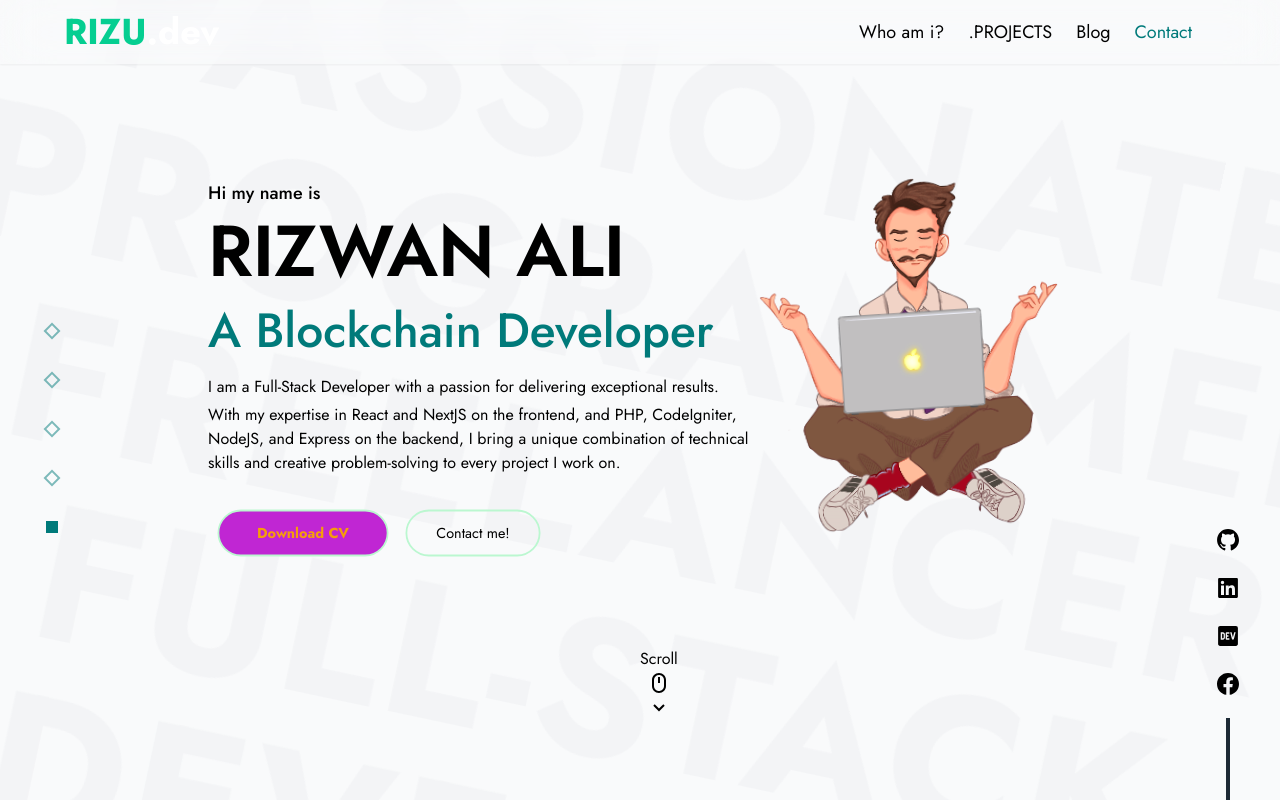
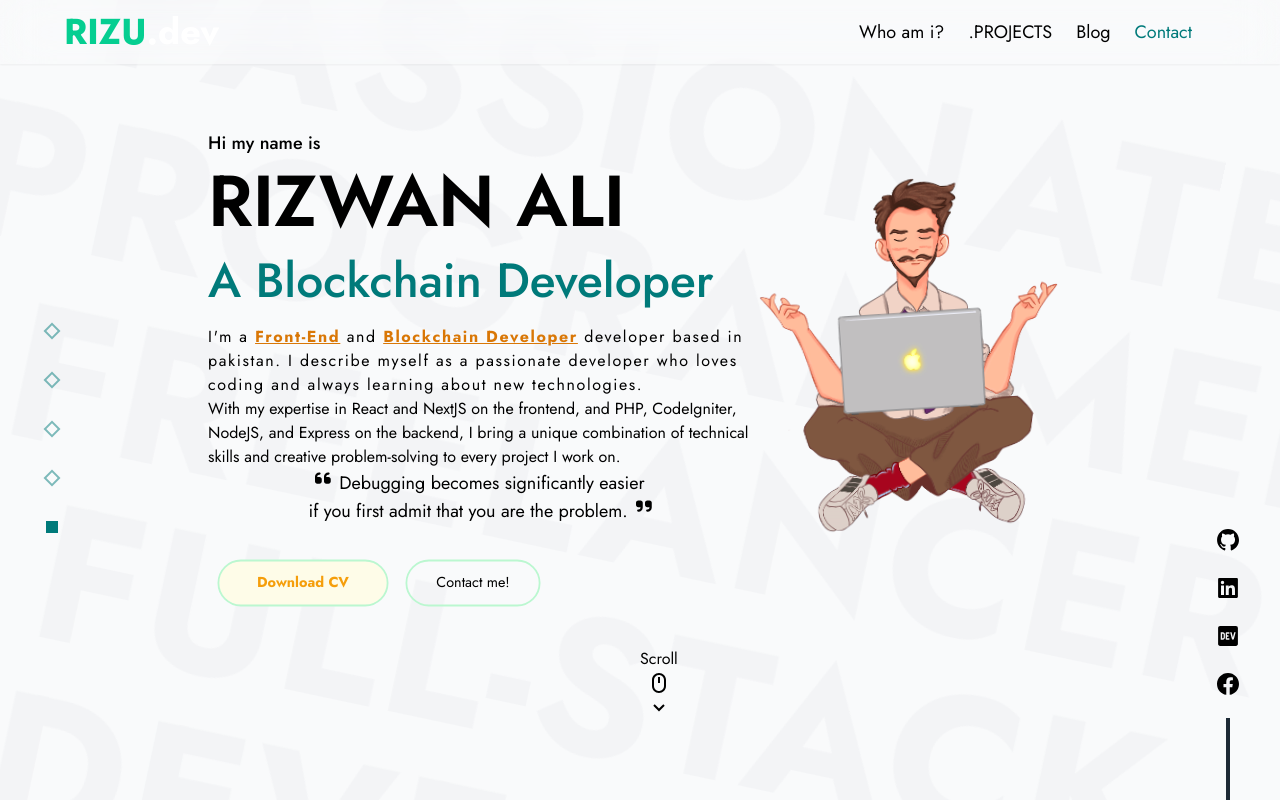
Before and after one commit to Rizu0007/Portfolio-_v2, a Next.js app: page / in a window 1280 px wide. Shown: the top 800 px of the page. Built offline with nearby package versions, Linux system fonts and the light colour scheme; no server answers.

Commit message:
font add

```diff
--- a/package.json
+++ b/package.json
@@ -11,6 +11,9 @@
     "format": "prettier --write ."
   },
   "dependencies": {
+    "@fortawesome/fontawesome-free": "^6.3.0",
+    "@fortawesome/free-solid-svg-icons": "^6.3.0",
+    "@fortawesome/react-fontawesome": "^0.2.0",
     "framer-motion": "^9.1.6",
     "gray-matter": "^4.0.3",
     "gsap": "^3.11.4",
--- a/sections/HeroSection.tsx
+++ b/sections/HeroSection.tsx
@@ -2,6 +2,8 @@ import { useEffect, useRef , useState } from "react";
 import Image from "next/image";
 import gsap from "gsap";
 import { ScrollTrigger } from "gsap/dist/ScrollTrigger";
+import { faDownload, faQuoteLeft, faQuoteRight } from "@fortawesome/free-solid-svg-icons"
+import { FontAwesomeIcon } from "@fortawesome/react-fontawesome"
 
 import LinkButton from "../components/LinkButton";
 
@@ -148,9 +150,9 @@ const HeroSection: React.FC = () => {
           </span>
         </div>
         <div className="mt-2 my-4 md:mb-8">
-          <p className="mb-1">
-            I am a Full-Stack Developer with a passion for delivering
-            exceptional results.
+          <p className="tracking-widest">
+          I'm a <span className='text-amber-600 font-bold underline space-x-4'>Front-End</span>  and  <span className='text-amber-600 font-bold underline'>  Blockchain Developer</span>   developer based in  pakistan. I describe myself as a passionate developer who loves
+                coding and always learning about new technologies.
           </p>
           <p>
             With my expertise in React and NextJS on the frontend, and PHP,
@@ -158,10 +160,21 @@ const HeroSection: React.FC = () => {
             combination of technical skills and creative problem-solving to
             every project I work on.
           </p>
+          <div className="w-full md:text-lg flex flex-col items-center" data-aos="fade-up">
+            <div className="flex space-x-2 flex-wrap">
+              <FontAwesomeIcon icon={faQuoteLeft} />
+              <p>Debugging becomes significantly easier</p>
+            </div>
+            <div className="flex space-x-2 flex-wrap">
+              <p>if you first admit that you are the problem.</p>
+              <FontAwesomeIcon icon={faQuoteRight} />
+            </div>
+          </div>
         </div>
 
         <div className="w-full h-auto mt-[1px]">
- <button className="w-[190px] border-[2px] border-solid text-amber-500 font-bold border-green-200 px-5 py-3 bg-fuchsia-600 rounded-[30px] scale-[.90] hover:scale-[.95] transition-all hover:bg-marrsgreen" onClick={onButtonClick}>Download CV</button>
+ <button className="w-[190px] border-[2px] border-solid text-amber-500 font-bold border-green-200 px-5 py-3
+   bg-yellow-50 rounded-[30px] scale-[.90] hover:scale-[.95] hover:bg-marrsgreen transition ease-in-out duration-500" onClick={onButtonClick}>Download CV</button>
  <button className="w-[150px] border-[2px] border-solid border-green-200 px-5 py-3 bg-dark-100 rounded-[30px] scale-[.90] hover:scale-[.95] transition-all hover:bg-marrsgreen"  href={`mailto:${process.env.NEXT_PUBLIC_EMAIL}`}>Contact me!</button>
 
                         </div>
```
Also changed, not shown: 1 other file (tests, documents, lock files or other folders).
